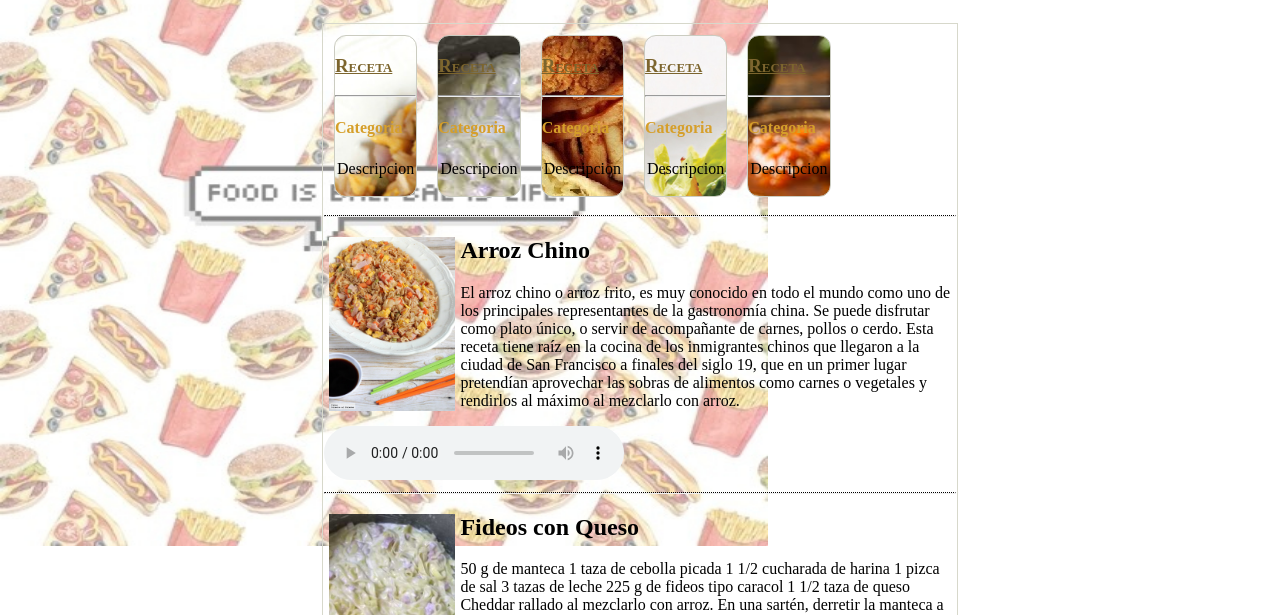
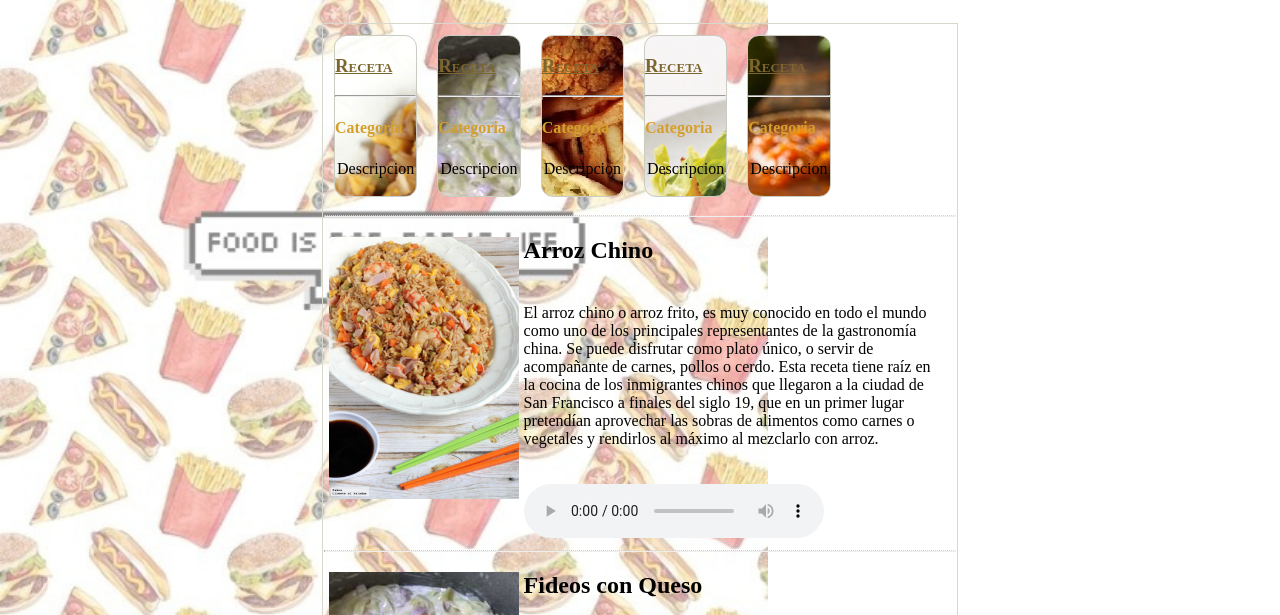
Before and after one commit to luibasantes/CSS-Fuentes-y-Modelo-de-Caja, a plain HTML site: page Recetas on-line/peliculas.html in a window 1280 px wide. Shown: the part 124-739 px from the top of the page. Drawn offline with Linux system fonts and the light colour scheme.

Commit message:
Terminado todo,aun que no estaba claro en lo que pedia en ciertas partes

```diff
--- a/Recetas on-line/estilo.css
+++ b/Recetas on-line/estilo.css
@@ -10,7 +10,7 @@ header > h1 {
 
 }
 hr.seccion {
-    border-top:1px dotted #000;
+    border-top:1px dotted #e0d2b1;
 
 }
 body{
@@ -82,7 +82,9 @@ div.flex-box{
 img.foto{
 	margin:5px;
 	margin-top:0px;
-	width:20%;
+	width:30%;
 	float:left;
-
 }
+div > h2 ~ p{
+	padding:20px;
+}
```
